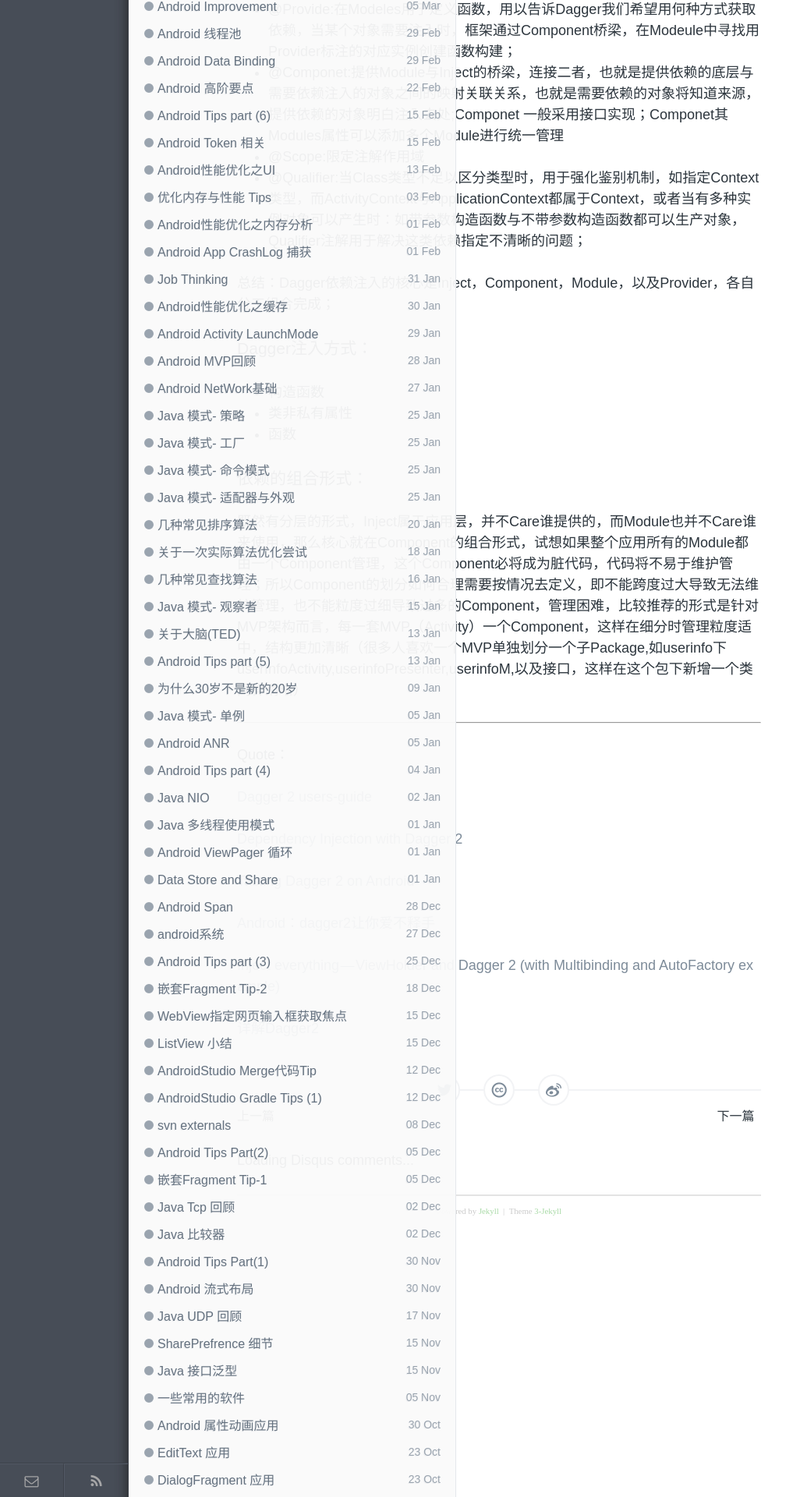
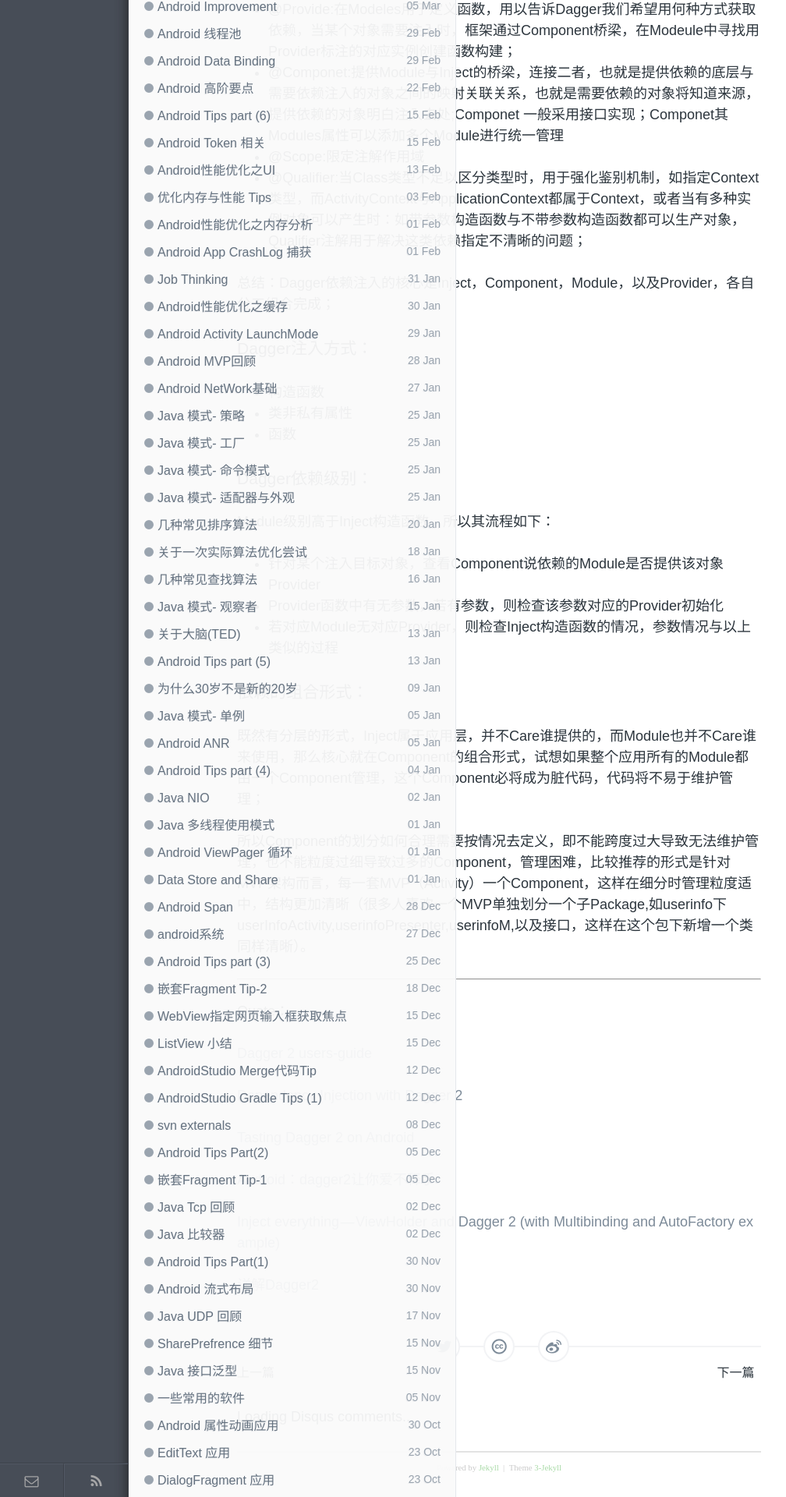
Before and after one commit to enlipan/enlipan.github.io, a Jekyll site: the page built from _posts/2016-08-01-something-about-dagger2.md, in a window 1280 px wide. Shown: the part 1448-3368 px from the top of the page at 78% size, without its empty margins (0-1008 px from the left). Built offline with Jekyll 4.4.1, drawn with Linux system fonts in a browser that asks for light colours; nearby versions of some CDN libraries; comment, search, counter and statistics services are not loaded.

Commit message:
modify page dagger

```diff
--- a/_posts/2016-08-01-something-about-dagger2.md
+++ b/_posts/2016-08-01-something-about-dagger2.md
@@ -65,14 +65,22 @@ this.userDetailsPresenter =
 
 *  函数
 
+
+###  Dagger依赖级别：
+
+Module级别高于Inject构造函数，所以其流程如下：
+
+* 针对某个注入目标对象，查看Component说依赖的Module是否提供该对象Provider
+
+*  Provider函数中有无参数，若有参数，则检查该参数对应的Provider初始化
+
+*  若对应Module无对应Provider，则检查Inject构造函数的情况，参数情况与以上类似的过程
+
 ### 依赖的组合形式：
 
-既然有分层的形式，Inject属于应用层，并不Care谁提供的，而Module也并不Care谁来使用，那么核心就在Component的组合形式，试想如果整个应用所有的Module都由一个Component管理，这个Component必将成为脏代码，代码将不易于维护管理；所以Component的划分如何合理需要按情况去定义，即不能跨度过大导致无法维护管理，也不能粒度过细导致过多的Component，管理困难，比较推荐的形式是针对MVP架构而言，每一套MVP（Activity）一个Component，这样在细分时管理粒度适中，结构更加清晰（很多人喜欢一个MVP单独划分一个子Package,如userinfo下userInfoActivity,userinfoPresenter,userinfoM,以及接口，这样在这个包下新增一个类同样清晰）
+既然有分层的形式，Inject属于应用层，并不Care谁提供的，而Module也并不Care谁来使用，那么核心就在Component的组合形式，试想如果整个应用所有的Module都由一个Component管理，这个Component必将成为脏代码，代码将不易于维护管理；
 
-
-
-
-
+所以Component的划分如何合理需要按情况去定义，即不能跨度过大导致无法维护管理，也不能粒度过细导致过多的Component，管理困难，比较推荐的形式是针对MVP架构而言，每一套MVP（Activity）一个Component，这样在细分时管理粒度适中，结构更加清晰（很多人喜欢一个MVP单独划分一个子Package,如userinfo下userInfoActivity,userinfoPresenter,userinfoM,以及接口，这样在这个包下新增一个类同样清晰）。
 
 
 
```
